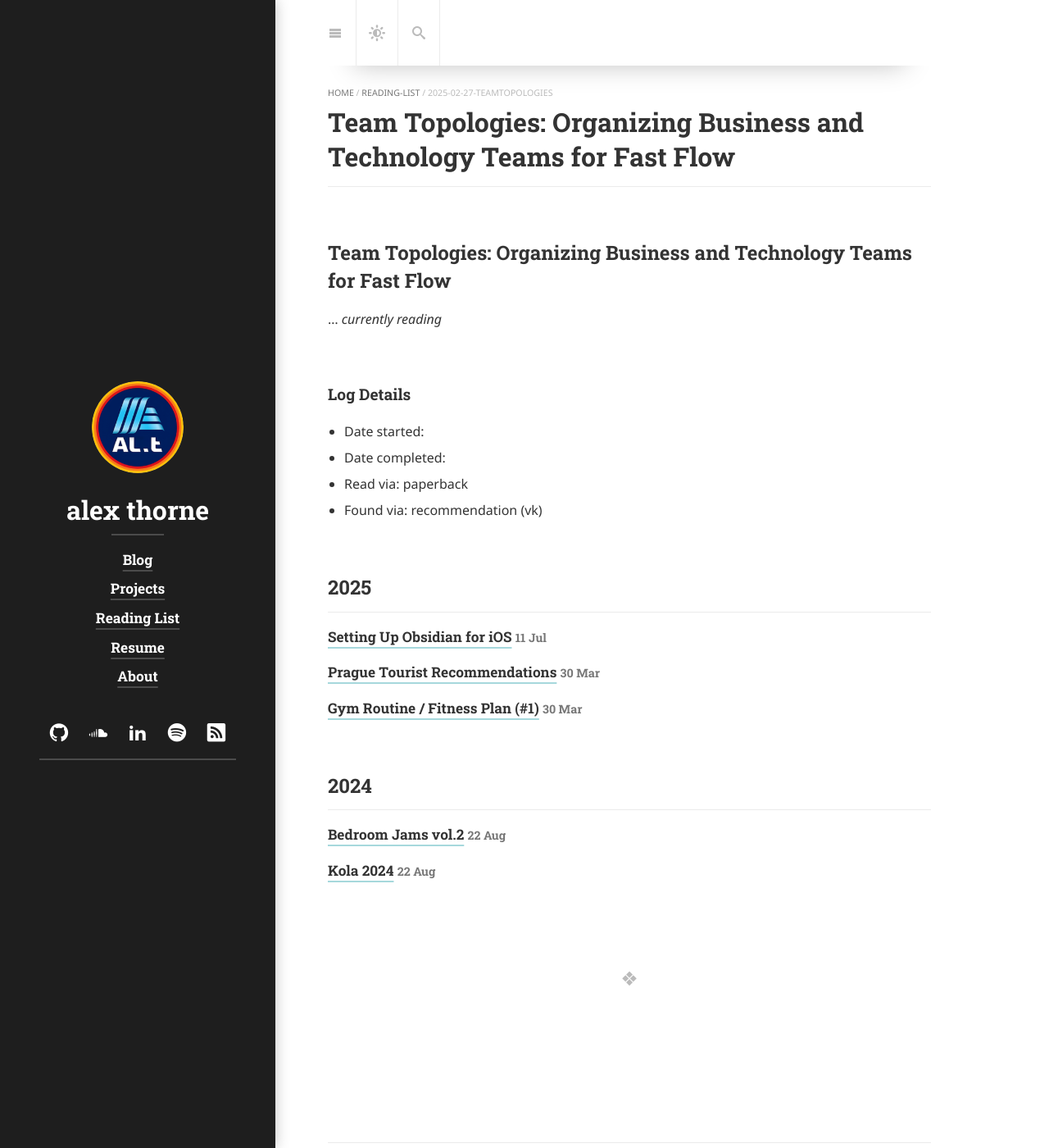
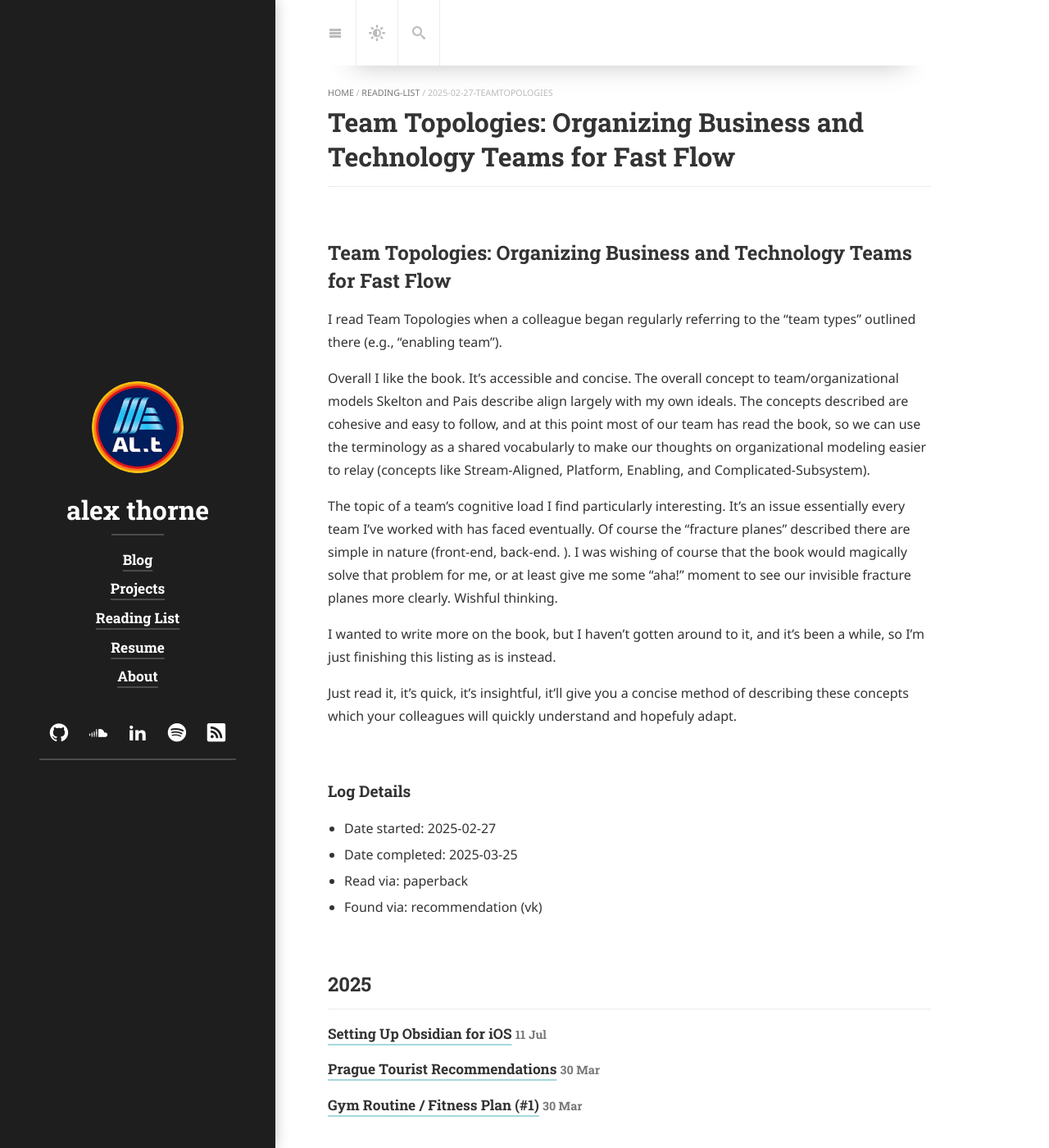
Before and after one commit to alex-thorne/blog, a Jekyll site: the page built from _reading-list/2025-02-27-teamtopologies.md, in a window 1280 px wide and 1400 px high. Shown: the whole window at 82% size. Built offline with Jekyll 4.4.1, drawn with Linux system fonts in a browser that asks for light colours; cached includes are drawn as plain includes; nearby versions of some CDN libraries; some web fonts are replaced; library files that are not in the unit come from our copies.

Commit message:
Recap: Team Topologies

```diff
--- a/_reading-list/2025-02-27-teamtopologies.md
+++ b/_reading-list/2025-02-27-teamtopologies.md
@@ -1,7 +1,7 @@
 ---
 layout: list
 title: 'Team Topologies: Organizing Business and Technology Teams for Fast Flow'
-caption: currently reading
+caption: finished 2025-03-25
 date: '2025-02-27'
 accent_color: '#4fb1ba'
 image:
@@ -16,11 +16,19 @@ tags: [reading-list]
 
 ## Team Topologies: Organizing Business and Technology Teams for Fast Flow
 
-... _currently reading_
+I read Team Topologies when a colleague began regularly referring to the "team types" outlined there (e.g., "enabling team").
+
+Overall I like the book. It's accessible and concise. The overall concept to team/organizational models Skelton and Pais describe align largely with my own ideals. The concepts described are cohesive and easy to follow, and at this point most of our team has read the book, so we can use the terminology as a shared vocabularly to make our thoughts on organizational modeling easier to relay (concepts like Stream-Aligned, Platform, Enabling, and Complicated-Subsystem).
+
+The topic of a team's cognitive load I find particularly interesting. It's an issue essentially every team I've worked with has faced eventually. Of course the "fracture planes" described there are simple in nature (front-end, back-end. ). I was wishing of course that the book would magically solve that problem for me, or at least give me some "aha!" moment to see our invisible fracture planes more clearly. Wishful thinking.
+
+I wanted to write more on the book, but I haven't gotten around to it, and it's been a while, so I'm just finishing this listing as is instead.
+
+Just read it, it's quick, it's insightful, it'll give you a concise method of describing these concepts which your colleagues will quickly understand and hopefuly adapt.
 
 ### Log Details
 
-- Date started:
-- Date completed:
+- Date started: 2025-02-27
+- Date completed: 2025-03-25
 - Read via: paperback
 - Found via: recommendation (vk)
```
